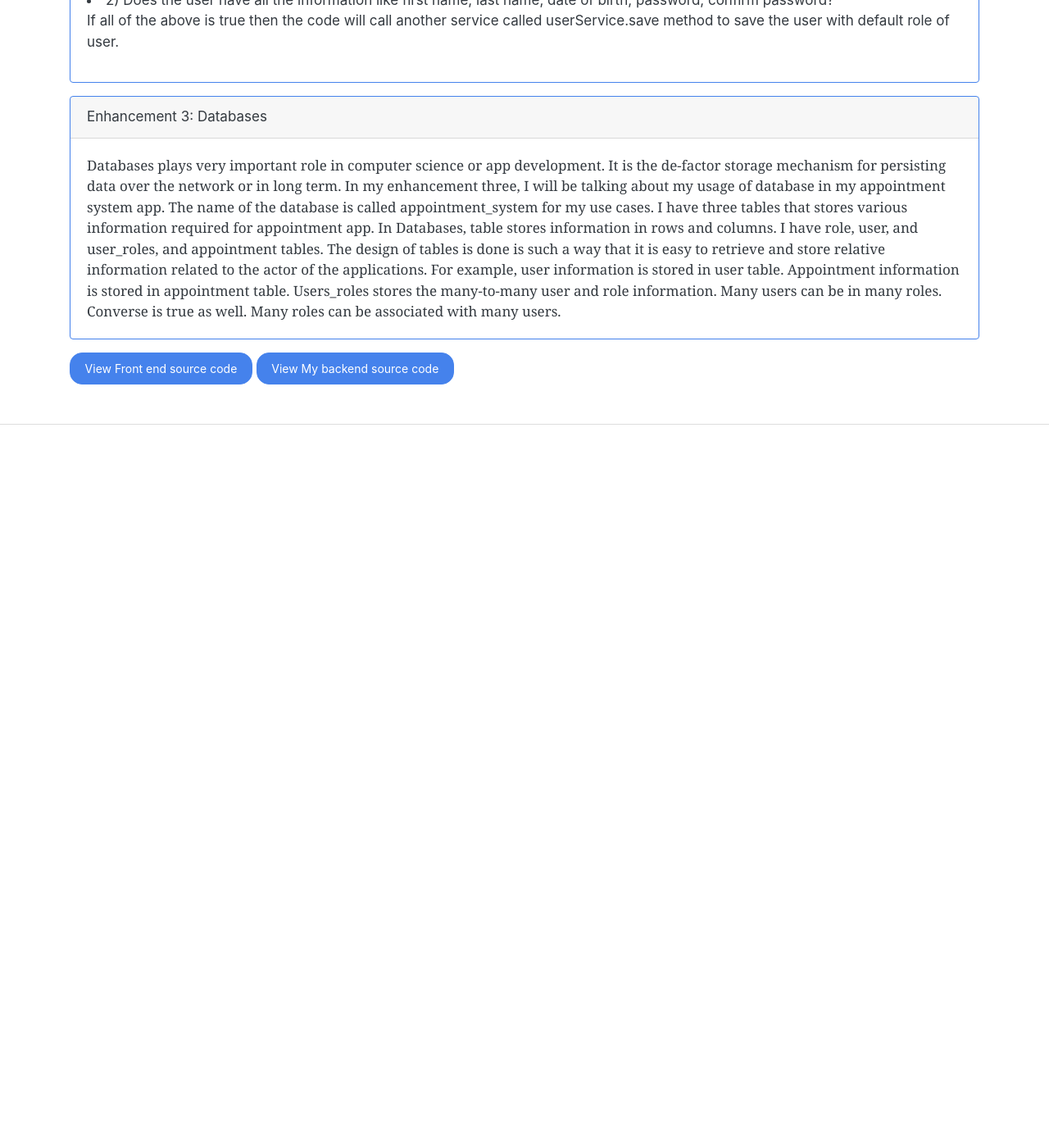
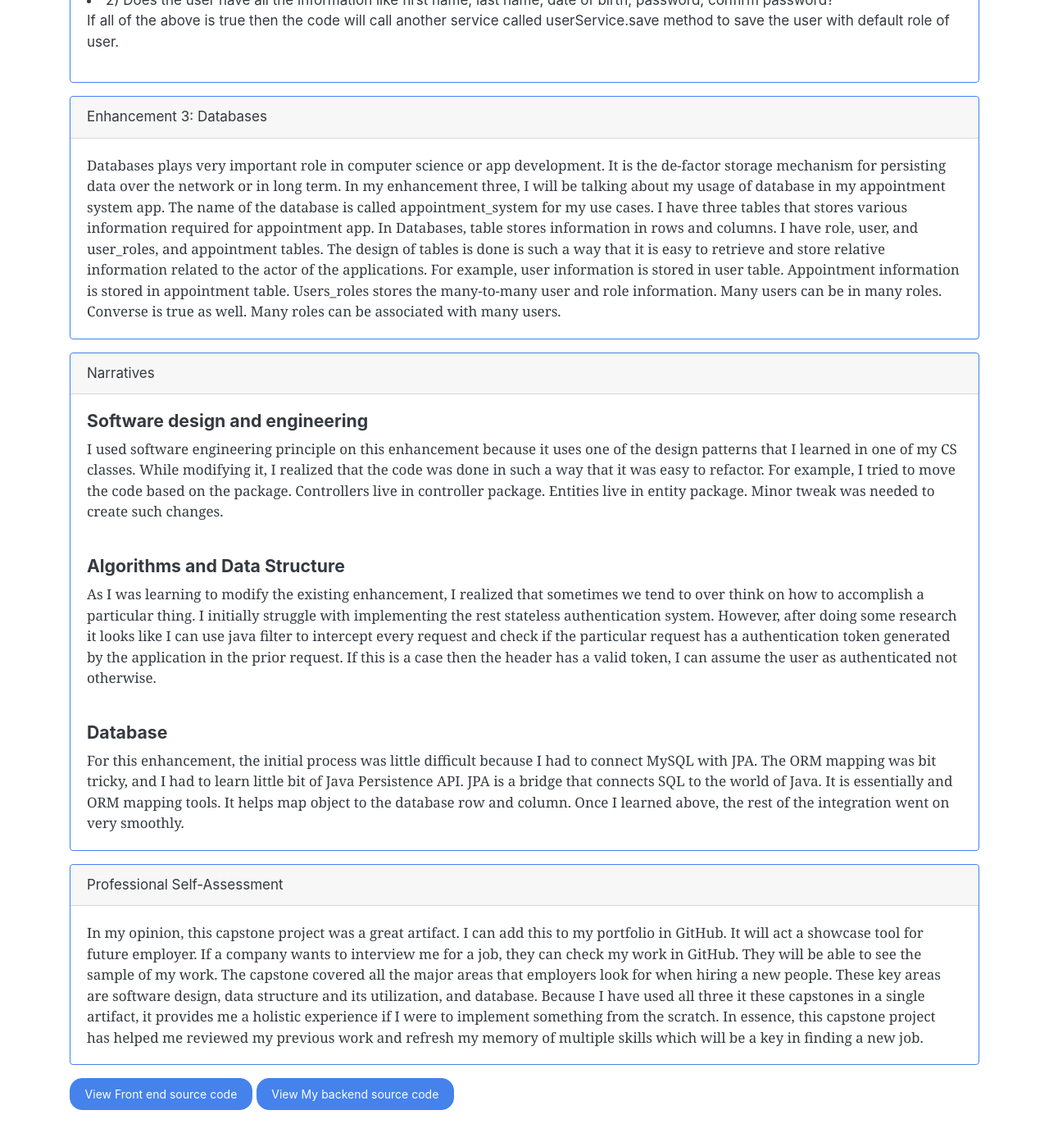
Before and after one commit to samdahal/samdahal.github.io, a Jekyll site: the page built from index.html, in a window 1280 px wide and 1400 px high, scrolled down 2014 px. Shown: the top 1393 px of the window at 82% size. Built offline with Jekyll 4.4.1, drawn with Linux system fonts in a browser that asks for light colours; before the commit the page ends 2644 px from its top, so only the background shows below that.

Commit message:
completed e-portfolio

```diff
--- a/index.html
+++ b/index.html
@@ -61,6 +61,37 @@ title: Enhancement Guide
     </div>
 </div>
 
+<div class="card border-primary mb-3">
+    <div class="card-header">Narratives</div>
+    <div class="card-body">
+        <h5>Software design and engineering</h5>
+        <p class="card-text">
+            I used software engineering principle on this enhancement because it uses one of the design patterns that I learned in one of my CS classes. While modifying it, I realized that the code was done in such a way that it was easy to refactor. For example, I tried to move the code based on the package. Controllers live in controller package. Entities live in entity package. Minor tweak was needed to create such changes.
+        </p>
+        <br/>
+        <h5>Algorithms and Data Structure</h5>
+        <p class="card-text">
+            As I was learning to modify the existing enhancement, I realized that sometimes we tend to over think on how to accomplish a particular thing. I initially struggle with implementing the rest stateless authentication system. However, after doing some research it looks like I can use java filter to intercept every request and check if the particular request has a authentication token generated by the application in the prior request. If this is a case then the header has a valid token, I can assume the user as authenticated not otherwise.
+        </p>
+        <br/>
+        <h5>Database</h5>
+        <p class="card-text">
+            For this enhancement, the initial process was little difficult because I had to connect MySQL with JPA. The ORM mapping was bit tricky, and I had to learn little bit of Java Persistence API. JPA is a bridge that connects SQL to the world of Java. It is essentially and ORM mapping tools. It helps map object to the database row and column. Once I learned above, the rest of the integration went on very smoothly.
+        </p>
+    </div>
+</div>
+
+<div class="card border-primary mb-3">
+    <div class="card-header">Professional Self-Assessment</div>
+    <div class="card-body">
+        <p class="card-text">
+            In my opinion, this capstone project was a great artifact. I can add this to my portfolio in GitHub. It will act a showcase tool for future employer. If a company wants to interview me for a job, they can check my work in GitHub. They will be able to see the sample of my work.
+            The capstone covered all the major areas that employers look for when hiring a new people. These key areas are software design, data structure and its utilization, and database. Because I have used all three it these capstones in a single artifact, it provides me a holistic experience if I were to implement something from the scratch. In essence, this capstone project has helped me reviewed my previous work and refresh my memory of multiple skills which will be a key in finding a new job.
+        </p>
+    </div>
+</div>
+
+
 <a class="btn btn-primary" target="_blank" href="https://github.com/samdahal/appointment-sys-client.git">View Front end source code</a>
 <a class="btn btn-primary" target="_blank" href="https://github.com/samdahal/AppointmentSystem.git">View My backend source code</a>
 <!--
```
